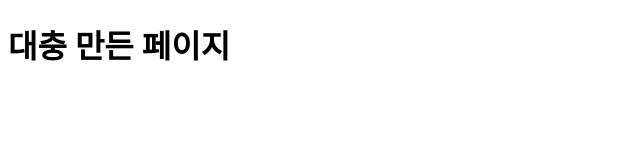
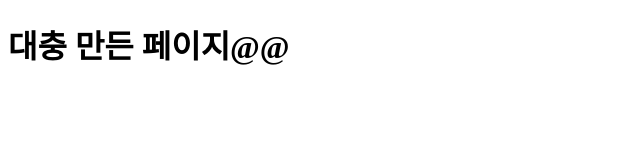
Before and after one commit to nannukuzi00/test, a plain HTML site: page index.html in a window 1280 px wide. Shown: the whole page, without its empty margins (0-640 px from the left). Drawn offline with Linux system fonts and the light colour scheme.

Commit message:
구글수정

```diff
--- a/index.html
+++ b/index.html
@@ -6,6 +6,6 @@
     <title>Document</title>
 </head>
 <body>
-    <h1>대충 만든 페이지</h1>
+    <h1>대충 만든 페이지@@</h1>
 </body>
 </html>
```
